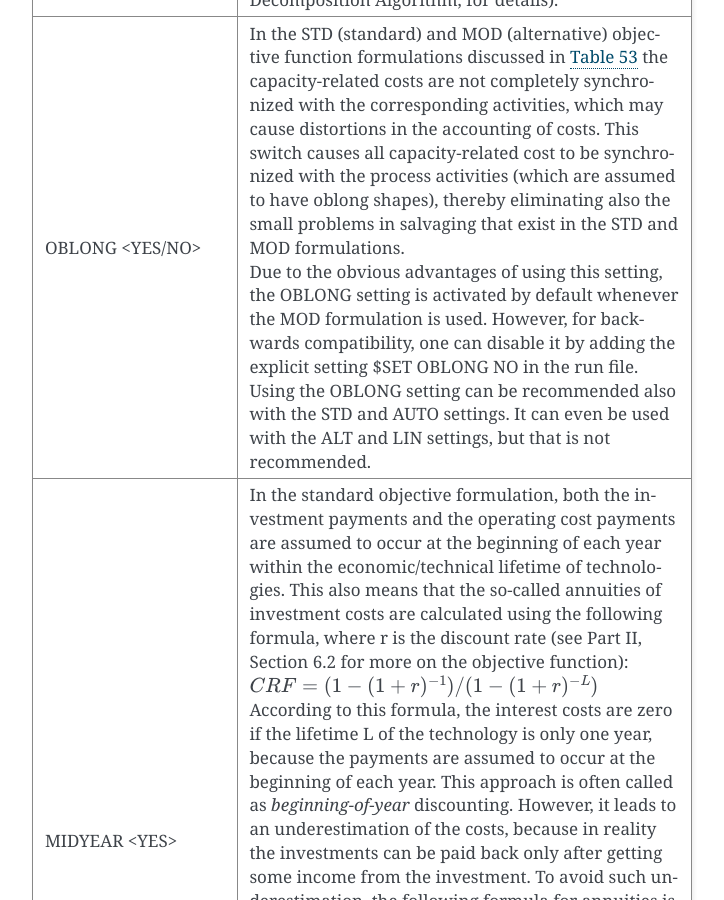
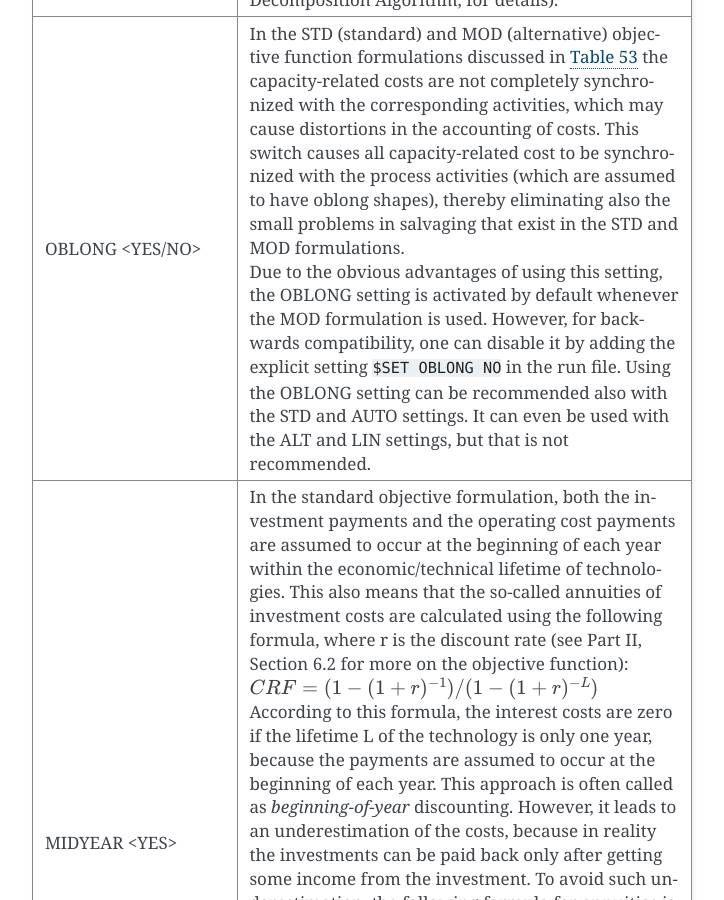
Before and after one commit to experimentarium/times, a Sphinx documentation site: the page built from docs/part-3/03-switches.md, in a window 1280 px wide and 900 px high, scrolled down 5261 px. Shown: the whole window, without its empty margins (388-1112 px from the left). Built offline with Sphinx 7.4.7, drawn with Linux system fonts in a browser that asks for light colours; some of the changed text lies outside the part shown.

````diff
--- a/docs/part-3/03-switches.md
+++ b/docs/part-3/03-switches.md
@@ -135,7 +135,7 @@ In addition to controlling how the objective function is assembled, as described
   - Used for requesting a period-wise objective formulation, which can be used e.g. together with the MACRO decomposition method for enabling the iterative update of the period-wise discount factors (See the documentation titled *Macro MSA,* on the MACRO Decomposition Algorithm, for details).
 * - OBLONG \<YES/NO\>
   - In the STD (standard) and MOD (alternative) objective function formulations discussed in {numref}`obj-func-formulation-opt` the capacity-related costs are not completely synchronized with the corresponding activities, which may cause distortions in the accounting of costs. This switch causes all capacity-related cost to be synchronized with the process activities (which are assumed to have oblong shapes), thereby eliminating also the small problems in salvaging that exist in the STD and MOD formulations.
-  <br>Due to the obvious advantages of using this setting, the OBLONG setting is activated by default whenever the MOD formulation is used. However, for backwards compatibility, one can disable it by adding the explicit setting \$SET OBLONG NO in the run file. Using the OBLONG setting can be recommended also with the STD and AUTO settings. It can even be used with the ALT and LIN settings, but that is not recommended.
+  <br>Due to the obvious advantages of using this setting, the OBLONG setting is activated by default whenever the MOD formulation is used. However, for backwards compatibility, one can disable it by adding the explicit setting `$SET OBLONG NO` in the run file. Using the OBLONG setting can be recommended also with the STD and AUTO settings. It can even be used with the ALT and LIN settings, but that is not recommended.
 * - MIDYEAR \<YES\>
   - In the standard objective formulation, both the investment payments and the operating cost payments are assumed to occur at the beginning of each year within the economic/technical lifetime of technologies. This also means that the so-called annuities of investment costs are calculated using the following formula, where r is the discount rate (see Part II, Section 6.2 for more on the objective function):
   <br>$CRF = (1-(1+r)^{-1})/(1-(1+r)^{-L})$
@@ -174,7 +174,7 @@ The use of the warm start facilities can be automatically enabled in sensitivity
 $SET SENSIS YES
 ```
 
-As the variables then remain the same, warm start is automatically enabled by GAMS according to the BRATIO value (BRATIO can be set in VEDA-FE, or added manually to the ANSWER GEN template as a \$OPTION BRATIO=1; as well).
+As the variables then remain the same, warm start is automatically enabled by GAMS according to the BRATIO value (BRATIO can be set in VEDA-FE, or added manually to the ANSWER GEN template as a `$OPTION BRATIO=1;` as well).
 
 See the documentation on stochastic programming and tradeoff analysis in TIMES for more information on the use of this switch. The documentation is available at the [ETSAP site](https://www.iea-etsap.org/index.php/documentation).
 
````
